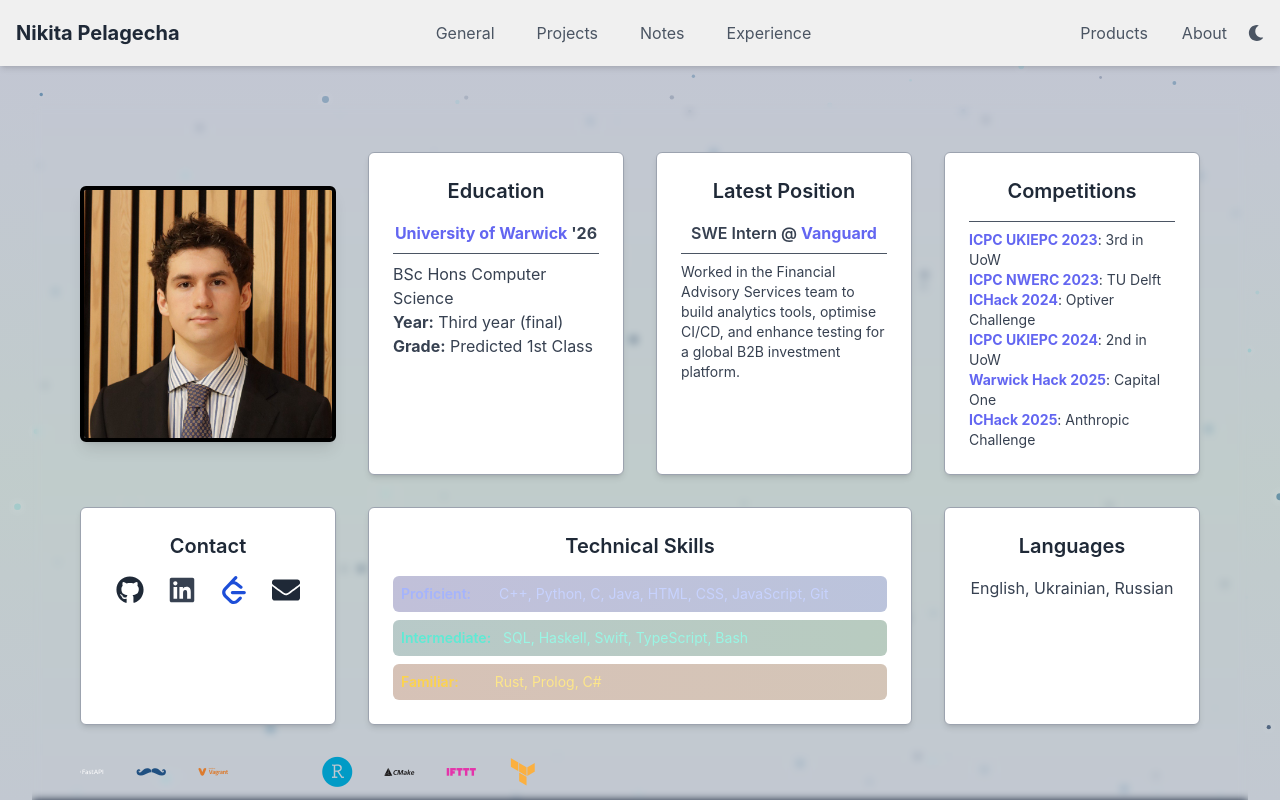
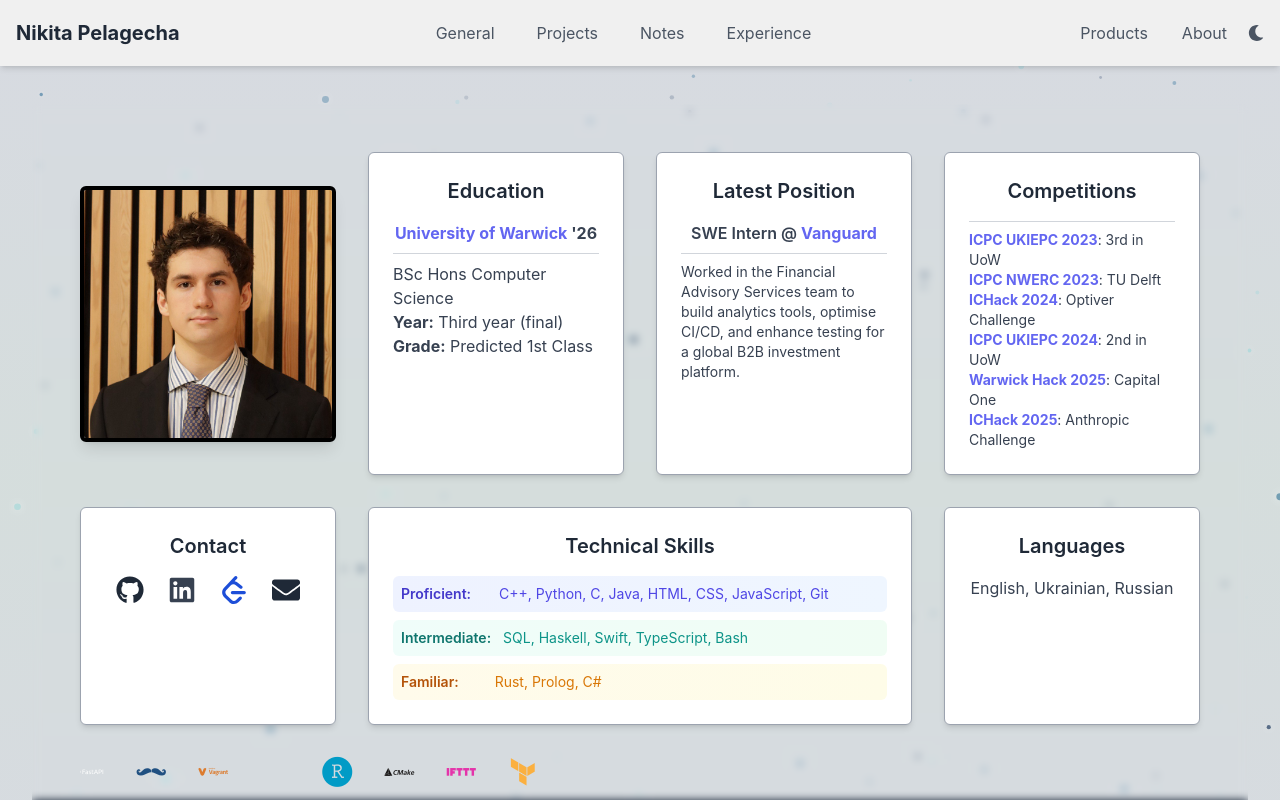
Before and after one commit to pelagecha/website, a Next.js app: page / in a window 1280 px wide. Shown: the top 800 px of the page. Built offline with nearby package versions, Linux system fonts and the light colour scheme; some icons are missing.

Commit message:
hopefully fixed the initial site loading theme

```diff
--- a/app/context/ThemeContext.tsx
+++ b/app/context/ThemeContext.tsx
@@ -16,21 +16,25 @@ export const ThemeContext = createContext<ThemeContextProps>({
 export const ThemeProvider: React.FC<{ children: React.ReactNode }> = ({
     children,
 }) => {
-    const [theme, setTheme] = useState<"light" | "dark">("light");
+    const [theme, setTheme] = useState<"light" | "dark">(() => {
+        if (typeof window !== 'undefined') {
+            const storedTheme = localStorage.getItem("theme") as "light" | "dark" | null;
+            if (storedTheme) {
+                return storedTheme;
+            }
+            // Check system preference
+            return window.matchMedia('(prefers-color-scheme: dark)').matches ? "dark" : "light";
+        }
+        return "light"; // Default for SSR
+    });
 
     useEffect(() => {
-        const storedTheme = localStorage.getItem("theme") as
-            | "light"
-            | "dark"
-            | null;
-        if (storedTheme) {
-            setTheme(storedTheme);
-        }
-        document.documentElement.classList.toggle(
-            "dark",
-            storedTheme === "dark" || storedTheme === null
-        );
-    }, []);
+        // Set initial theme class
+        document.documentElement.classList.toggle("dark", theme === "dark");
+
+        // Store theme in localStorage
+        localStorage.setItem("theme", theme);
+    }, [theme]);
 
     const toggleTheme = () => {
         setTheme((prev) => {
--- a/app/layout.tsx
+++ b/app/layout.tsx
@@ -13,7 +13,28 @@ export default function RootLayout({
     children: React.ReactNode;
 }) {
     return (
-        <html lang="en">
+        <html lang="en" suppressHydrationWarning>
+            <head>
+                <script
+                    dangerouslySetInnerHTML={{
+                        __html: `
+                            (function() {
+                                try {
+                                    var theme = localStorage.getItem('theme');
+                                    if (!theme) {
+                                        theme = window.matchMedia('(prefers-color-scheme: dark)').matches ? 'dark' : 'light';
+                                    }
+                                    if (theme === 'dark') {
+                                        document.documentElement.classList.add('dark');
+                                    } else {
+                                        document.documentElement.classList.remove('dark');
+                                    }
+                                } catch (e) {}
+                            })();
+                        `,
+                    }}
+                />
+            </head>
             <body className="transition-colors duration-500">
                 <Providers>
                     <ThemeProvider>
```
Also changed, not shown: 1 other file (tests, documents, lock files or other folders).
